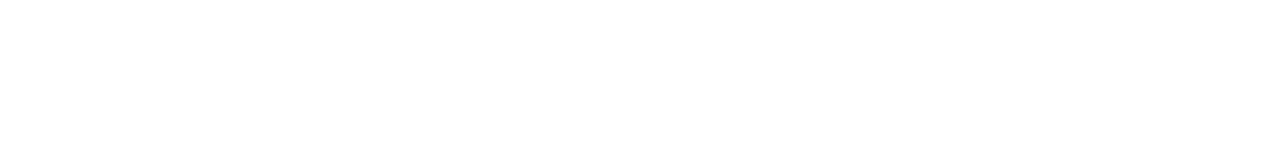
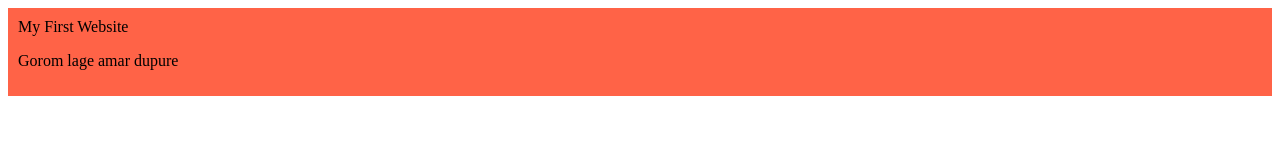
Before and after one commit to NaPa-Extra/my-simple-website, a plain HTML site: page index.html in a window 1280 px wide. Drawn offline with Linux system fonts and the light colour scheme.

Commit message:
added the first blog

```diff
--- a/index.html
+++ b/index.html
@@ -4,8 +4,11 @@
     <meta charset="UTF-8">
     <meta name="viewport" content="width=device-width, initial-scale=1.0">
     <title>My  simple Website</title>
+    <link rel="stylesheet" href="styles/blog.css">
 </head>
 <body>
-
+    <div>My First Website
+    <p>Gorom lage amar  dupure</p>
+</div>
 </body>
 </html>
--- /dev/null
+++ b/styles/blog.css
@@ -0,0 +1,4 @@
+div{
+    background-color: tomato;
+    padding: 10px;
+}
```
